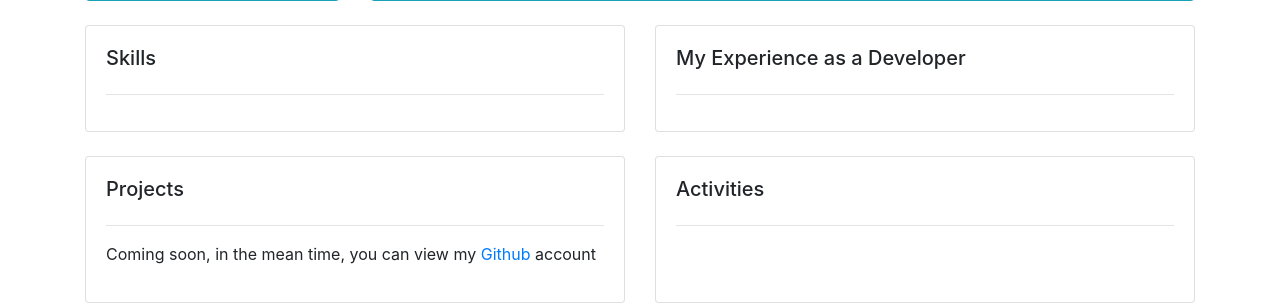
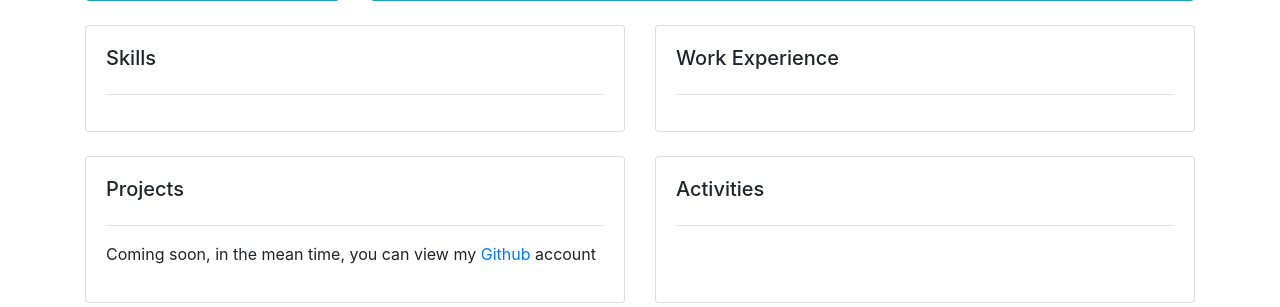
Before and after one commit to basanneh/myWebSite, a Django app: page / in a window 1280 px wide. Shown: the part 1018-1325 px from the top of the page. Run offline with Django 3.2, Linux system fonts and the light colour scheme; some libraries are stand-ins or nearby versions.

Commit message:
experience

```diff
--- a/base/templates/base/home.html
+++ b/base/templates/base/home.html
@@ -49,7 +49,7 @@ integrity="sha384-ggOyR0iXCbMQv3Xipma34MD+dH/1fQ784/j6cY/iJTQUOhcWr7x9JvoRxT2MZw
 
 			<div class="col-md-6">
 				<div class="card card-body h-100">
-					<h5>My Experience as a Developer</h5>
+					<h5>Work Experience</h5>
 					<hr>
 
 				</div>
```
